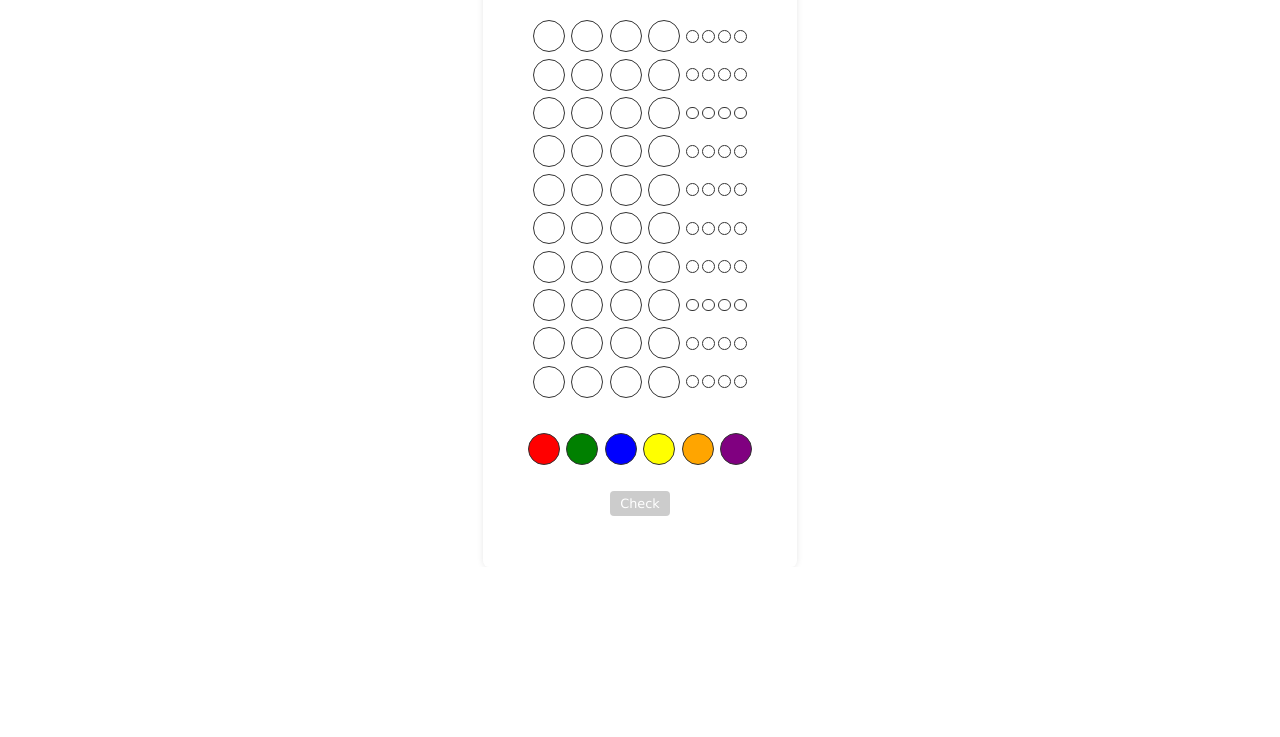
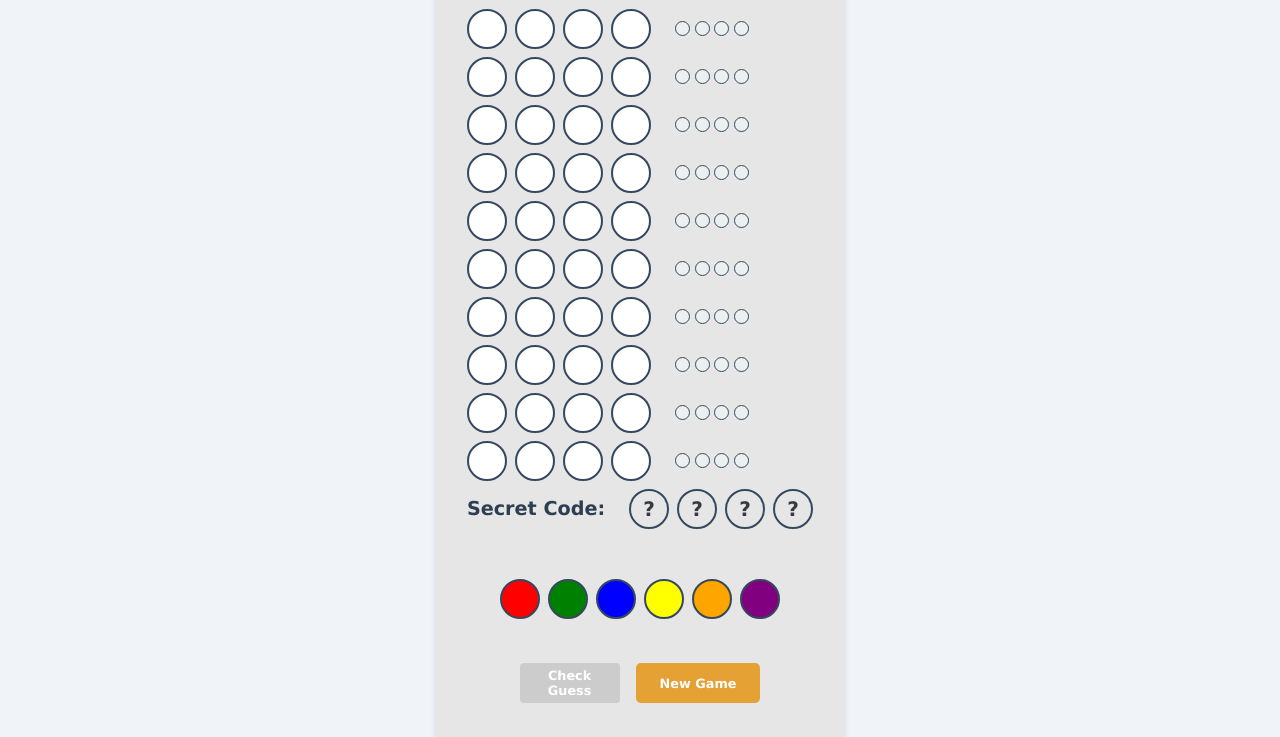
Before and after one commit to Roohan-gm/mastermind-game, a plain HTML site: page game.html in a window 1280 px wide. Shown: the part 263-1000 px from the top of the page. Before the commit the page ends 830 px from the top, so only its background shows below. Drawn offline with Linux system fonts and the light colour scheme.

Commit message:
made recommended changes

```diff
--- a/game.html
+++ b/game.html
@@ -6,6 +6,133 @@
     <link rel="stylesheet" href="./game.css" />
     <link rel="stylesheet" href="./styles.css" />
     <title>Mastermind Game</title>
+    <style>
+      body {
+        font-family: "Arial", sans-serif;
+        margin: 0;
+        padding: 0;
+        background-color: #f0f4f8;
+        display: flex;
+        flex-direction: column;
+        min-height: 100vh;
+      }
+
+      .container {
+        max-width: 800px;
+        margin: 2rem auto;
+        padding: 2rem;
+        background-color: hsl(0, 0%, 90%);
+        border-radius: 10px;
+        box-shadow: 0 4px 6px rgba(0, 0, 0, 0.1);
+        text-align: center;
+      }
+      h1 {
+        color: #2c3e50;
+        margin-bottom: 1.5rem;
+      }
+      #board {
+        display: flex;
+        flex-direction: column;
+        gap: 0.5rem;
+        margin-bottom: 1.5rem;
+      }
+      .row {
+        display: flex;
+        align-items: center;
+        gap: 0.5rem;
+      }
+      .peg {
+        width: 40px;
+        height: 40px;
+        border-radius: 50%;
+        border: 2px solid #34495e;
+        background-color: white;
+        cursor: pointer;
+        transition: transform 0.2s;
+      }
+      .peg:hover {
+        transform: scale(1.1);
+      }
+      .code-peg {
+        width: 40px;
+        height: 40px;
+        border-radius: 50%;
+        border: 2px solid #34495e;
+        display: flex;
+        align-items: center;
+        justify-content: center;
+        font-size: 20px;
+        font-weight: bold;
+      }
+      .code-display {
+        justify-content: flex-start;
+        align-items: center;
+        gap: 0.5rem;
+      }
+      .code-label {
+        font-size: 1.2rem;
+        font-weight: bold;
+        color: #2c3e50;
+        margin-right: 1rem;
+      }
+      .feedback {
+        display: flex;
+        gap: 0.3rem;
+        margin-left: 1rem;
+      }
+      .feedback-peg {
+        width: 15px;
+        height: 15px;
+        border-radius: 50%;
+        border: 1px solid #34495e;
+        background-color: #ecf0f1;
+      }
+      #color-choices {
+        display: flex;
+        justify-content: center;
+        gap: 0.5rem;
+        margin-bottom: 1.5rem;
+      }
+      .color-choice {
+        width: 40px;
+        height: 40px;
+        border-radius: 50%;
+        border: 2px solid #34495e;
+        cursor: pointer;
+        transition: transform 0.2s, border-color 0.2s;
+      }
+      .color-choice:hover {
+        transform: scale(1.1);
+      }
+      .color-choice.selected {
+        border-color: #e74c3c;
+        transform: scale(1.1);
+      }
+      button {
+        padding: 0.75rem 1.5rem;
+        background-color: hsl(37, 77%, 55%);
+        color: white;
+        border: none;
+        border-radius: 5px;
+        font-weight: bold;
+        cursor: pointer;
+        transition: background-color 0.3s;
+        margin: 0.5rem;
+      }
+      button:hover {
+        background-color: hsl(37, 77%, 45%);
+      }
+      button:disabled {
+        background-color: #bdc3c7;
+        cursor: not-allowed;
+      }
+      #message {
+        margin-top: 1rem;
+        font-size: 1.2rem;
+        color: #2c3e50;
+        min-height: 1.5em;
+      }
+    </style>
   </head>
   <body>
     <header>
@@ -19,17 +146,14 @@
         <a href="./rules.html">Rules</a>
       </nav>
     </header>
-    <main style="display: flex; flex-direction: column">
+    <main>
       <div class="container">
         <h1>Mastermind Game</h1>
-        <div id="options">
-          <label>
-            <input type="checkbox" id="allow-duplicates" />
-            Allow duplicate colors in code
-          </label>
-          <button id="start-game">Start Game</button>
+        <div id="board">
+          <div class="row code-display">
+            <span class="code-label">Secret Code:</span>
+          </div>
         </div>
-        <div id="board"></div>
         <div id="color-choices">
           <div
             class="color-choice"
@@ -62,9 +186,12 @@
             data-color="purple"
           ></div>
         </div>
-        <button id="check-guess" disabled>Check</button>
+        <div style="display: flex;">
+          <button id="check-guess" disabled>Check Guess</button>
+          <button id="new-game">New Game</button>
+        </div>
+
         <div id="message"></div>
-        <button id="restart">Restart Game</button>
       </div>
     </main>
 
--- a/index.js
+++ b/index.js
@@ -2,39 +2,174 @@ const colors = ["red", "green", "blue", "yellow", "orange", "purple"];
 const codeLength = 4;
 const maxGuesses = 10;
 let secretCode = [];
-let currentRow = 0;
-let gameOver = false;
+let currentRow = maxGuesses - 1;
+let gameOver = true;
 let selectedColor = null;
+let allowDup = false;
 
 const board = document.getElementById("board");
 const checkGuess = document.getElementById("check-guess");
+const newGame = document.getElementById("new-game");
 const message = document.getElementById("message");
-const restart = document.getElementById("restart");
-const allowDuplicates = document.getElementById("allow-duplicates");
-const startGameButton = document.getElementById("start-game");
+
+function initGame() {
+  const urlParams = new URLSearchParams(window.location.search);
+  allowDup = urlParams.get('duplicates') === 'true';
+  startGame();
+}
+
+function startGame() {
+  secretCode = generateSecretCode(allowDup);
+  currentRow = maxGuesses - 1;
+  gameOver = false;
+  message.textContent = "";
+  checkGuess.disabled = true;
+  board.innerHTML = '<div class="row code-display"><span class="code-label">Secret Code:</span></div>';
+  createBoard();
+
+  const codeDisplayRow = board.querySelector(".code-display");
+  for (let i = 0; i < codeLength; i++) {
+    const peg = document.createElement("div");
+    peg.classList.add("peg", "code-peg");
+    peg.textContent = "?";
+    peg.style.backgroundColor = "transparent";
+    peg.style.borderColor = "#34495e";
+    peg.style.display = "flex";
+    peg.style.alignItems = "center";
+    peg.style.justifyContent = "center";
+    peg.style.fontSize = "20px";
+    codeDisplayRow.appendChild(peg);
+  }
+
+  newGame.addEventListener("click", () => {
+    allowDup = confirm("Do you want to allow duplicate colors in the secret code?");
+    startGame();
+  });
+  checkGuess.addEventListener("click", checkGuessClick);
+  addColorChoiceListeners();
+  addPegListeners(currentRow);
+}
+
+function createBoard() {
+  for (let i = maxGuesses - 1; i >= 0; i--) {
+    const row = document.createElement("div");
+    row.classList.add("row");
+    row.dataset.rowIndex = i;
+    for (let j = 0; j < codeLength; j++) {
+      const peg = document.createElement("div");
+      peg.classList.add("peg");
+      peg.style.backgroundColor = "white";
+      row.appendChild(peg);
+    }
+    const feedback = document.createElement("div");
+    feedback.classList.add("feedback");
+    for (let j = 0; j < codeLength; j++) {
+      const feedbackPeg = document.createElement("div");
+      feedbackPeg.classList.add("feedback-peg");
+      feedback.appendChild(feedbackPeg);
+    }
+    row.appendChild(feedback);
+    board.insertBefore(row, board.firstChild);
+  }
+}
+
+function addColorChoiceListeners() {
+  document.querySelectorAll(".color-choice").forEach((choice) => {
+    choice.addEventListener("click", () => {
+      if (gameOver) return;
+      document.querySelectorAll(".color-choice").forEach((c) => c.classList.remove("selected"));
+      choice.classList.add("selected");
+      selectedColor = choice.dataset.color;
+    });
+  });
+}
+
+function addPegListeners(rowIndex) {
+  const row = Array.from(board.children).find(
+    (row) => parseInt(row.dataset.rowIndex) === rowIndex
+  );
+  const pegs = row.querySelectorAll(".peg:not(.code-peg)");
+  pegs.forEach((peg) => {
+    peg.addEventListener("click", () => {
+      if (gameOver || row.classList.contains("guessed")) return;
+      if (selectedColor) {
+        peg.style.backgroundColor = selectedColor;
+        peg.dataset.color = selectedColor;
+      } else {
+        peg.style.backgroundColor = "white";
+        delete peg.dataset.color;
+      }
+      checkSubmitButton();
+    });
+  });
+}
+
+function checkSubmitButton() {
+  if (gameOver) {
+    checkGuess.disabled = true;
+    return;
+  }
+  const row = Array.from(board.children).find(
+    (row) => parseInt(row.dataset.rowIndex) === currentRow
+  );
+  const pegs = row.querySelectorAll(".peg:not(.code-peg)");
+  const allFilled = Array.from(pegs).every((peg) => peg.dataset.color);
+  checkGuess.disabled = !allFilled;
+}
+
+function checkGuessClick() {
+  if (gameOver) return;
+  const row = Array.from(board.children).find(
+    (row) => parseInt(row.dataset.rowIndex) === currentRow
+  );
+  row.classList.add("guessed");
+  const pegs = row.querySelectorAll(".peg:not(.code-peg)");
+  const guess = Array.from(pegs).map((peg) => peg.dataset.color);
+  const feedback = getFeedback(guess, secretCode);
+  displayFeedback(row, feedback);
+
+  if (feedback.red === codeLength) {
+    revealCode();
+    message.textContent = "Congratulations! You cracked the code!";
+    gameOver = true;
+  } else if (currentRow === 0) {
+    revealCode();
+    message.textContent = `Game Over! The code was: ${secretCode.join(", ")}`;
+    gameOver = true;
+  } else {
+    currentRow--;
+    addPegListeners(currentRow);
+    selectedColor = null;
+    document.querySelectorAll(".color-choice").forEach((c) => c.classList.remove("selected"));
+    checkSubmitButton();
+  }
+}
+
+function revealCode() {
+  const codeDisplayRow = board.querySelector(".code-display");
+  const codePegs = codeDisplayRow.querySelectorAll(".code-peg");
+  codePegs.forEach((peg, index) => {
+    peg.style.backgroundColor = secretCode[index];
+    peg.textContent = "";
+  });
+}
 
 function generateSecretCode(allowDuplicates) {
-  console.log(
-    "Generating new secret code with duplicates allowed:",
-    allowDuplicates
-  );
-  const availableColors = [...colors];
   const code = [];
-  for (let i = 0; i < codeLength; i++) {
-    if (allowDuplicates) {
-      const randomIndex = Math.floor(Math.random() * colors.length);
-      code.push(colors[randomIndex]);
-    } else {
-      const randomIndex = Math.floor(Math.random() * availableColors.length);
-      code.push(availableColors.splice(randomIndex, 1)[0]);
+  if (allowDuplicates) {
+    for (let i = 0; i < codeLength; i++) {
+      code.push(colors[Math.floor(Math.random() * colors.length)]);
+    }
+  } else {
+    const shuffled = [...colors].sort(() => 0.5 - Math.random());
+    for (let i = 0; i < codeLength; i++) {
+      code.push(shuffled[i]);
     }
   }
-  console.log("Generated secret code:", code);
   return code;
 }
 
 function getFeedback(guess, code) {
-  console.log("Calculating feedback for guess:", guess);
   let red = 0;
   let white = 0;
   const guessCopy = [...guess];
@@ -59,109 +194,10 @@ function getFeedback(guess, code) {
   }
 
   const black = codeLength - red - white;
-  console.log(
-    "Feedback calculated: red:",
-    red,
-    "white:",
-    white,
-    "black:",
-    black
-  );
   return { red, white, black };
 }
 
-function startGame() {
-  console.log("Starting new game");
-  secretCode = generateSecretCode(allowDuplicates.checked);
-  currentRow = 0;
-  gameOver = false;
-  message.textContent = "";
-  restart.style.display = "none";
-  checkGuess.disabled = true;
-  board.innerHTML = "";
-  createBoard();
-  addColorChoiceListeners();
-  addPegListeners(currentRow);
-  selectedColor = null;
-  document
-    .querySelectorAll(".color-choice")
-    .forEach((c) => c.classList.remove("selected"));
-}
-
-function createBoard() {
-  console.log("Creating game board with", maxGuesses, "rows");
-  for (let i = 0; i < maxGuesses; i++) {
-    const row = document.createElement("div");
-    row.classList.add("row");
-    for (let j = 0; j < codeLength; j++) {
-      const peg = document.createElement("div");
-      peg.classList.add("peg");
-      peg.style.backgroundColor = "white";
-      row.appendChild(peg);
-    }
-    const feedback = document.createElement("div");
-    feedback.classList.add("feedback");
-    for (let j = 0; j < codeLength; j++) {
-      const feedbackPeg = document.createElement("div");
-      feedbackPeg.classList.add("feedback-peg");
-      feedback.appendChild(feedbackPeg);
-    }
-    row.appendChild(feedback);
-    board.appendChild(row);
-  }
-}
-
-function addColorChoiceListeners() {
-  console.log("Adding color choice listeners");
-  document.querySelectorAll(".color-choice").forEach((choice) => {
-    choice.addEventListener("click", () => {
-      if (gameOver) return;
-      console.log("Color selected:", choice.dataset.color);
-      document
-        .querySelectorAll(".color-choice")
-        .forEach((c) => c.classList.remove("selected"));
-      choice.classList.add("selected");
-      selectedColor = choice.dataset.color;
-    });
-  });
-}
-
-function addPegListeners(rowIndex) {
-  console.log("Adding peg listeners for row:", rowIndex);
-  const row = board.children[rowIndex];
-  const pegs = row.querySelectorAll(".peg");
-  pegs.forEach((peg) => {
-    peg.addEventListener("click", () => {
-      if (gameOver) return;
-      if (selectedColor) {
-        console.log("Placing color", selectedColor, "in peg");
-        peg.style.backgroundColor = selectedColor;
-        peg.dataset.color = selectedColor;
-      } else {
-        console.log("Clearing peg");
-        peg.style.backgroundColor = "white";
-        delete peg.dataset.color;
-      }
-      checkSubmitButton();
-    });
-  });
-}
-
-function checkSubmitButton() {
-  console.log("Checking submit button state");
-  if (gameOver) {
-    checkGuess.disabled = true;
-    return;
-  }
-  const row = board.children[currentRow];
-  const pegs = row.querySelectorAll(".peg");
-  const allFilled = Array.from(pegs).every((peg) => peg.dataset.color);
-  checkGuess.disabled = !allFilled;
-  console.log("Check button disabled:", !allFilled);
-}
-
 function displayFeedback(row, feedback) {
-  console.log("Displaying feedback:", feedback);
   const feedbackDiv = row.querySelector(".feedback");
   const feedbackPegs = feedbackDiv.querySelectorAll(".feedback-peg");
   let index = 0;
@@ -179,39 +215,6 @@ function displayFeedback(row, feedback) {
   }
 }
 
-checkGuess.addEventListener("click", () => {
-  console.log("Check button clicked");
-  if (gameOver) return;
-  const row = board.children[currentRow];
-  const pegs = row.querySelectorAll(".peg");
-  const guess = Array.from(pegs).map((peg) => peg.dataset.color);
-  console.log("Current guess:", guess);
-  const feedback = getFeedback(guess, secretCode);
-  displayFeedback(row, feedback);
-  if (feedback.red === codeLength) {
-    console.log("Player won!");
-    message.textContent = "Congratulations! You cracked the code!";
-    gameOver = true;
-    restart.style.display = "block";
-  } else if (currentRow + 1 === maxGuesses) {
-    console.log("Player lost!");
-    message.textContent = `Game Over! The code was: ${secretCode.join(", ")}`;
-    gameOver = true;
-    restart.style.display = "block";
-  } else {
-    console.log("Moving to next row:", currentRow + 1);
-    currentRow++;
-    addPegListeners(currentRow);
-    selectedColor = null;
-    document
-      .querySelectorAll(".color-choice")
-      .forEach((c) => c.classList.remove("selected"));
-    checkSubmitButton();
-  }
+document.addEventListener("DOMContentLoaded", () => {
+  initGame();
 });
-
-startGameButton.addEventListener("click", startGame);
-restart.addEventListener("click", startGame);
-
-console.log("Game initialized, starting first game");
-startGame();
```
Also changed, not shown: index.html (+17 -6 lines).
